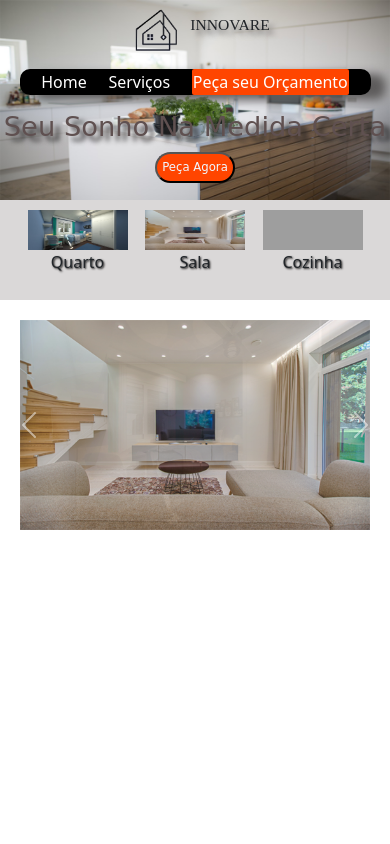
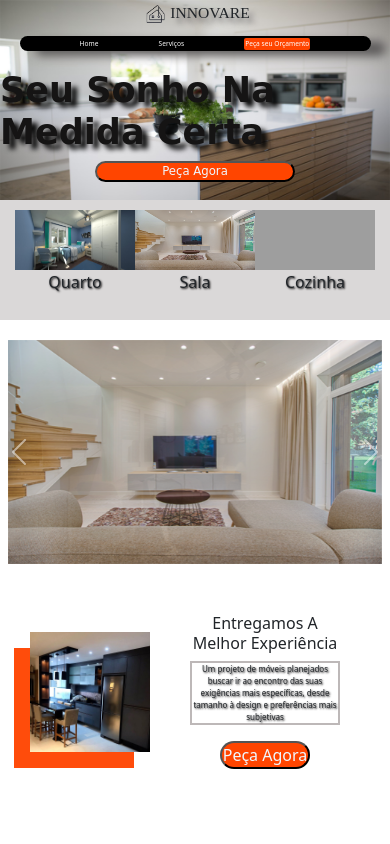
Before and after one commit to ersantoli/Innovare, a plain HTML site: page index.html in a window 390 px wide. Shown: the top 844 px of the page. Drawn offline with nearby package versions, Linux system fonts and the light colour scheme; grey boxes are pictures that could not be loaded; a web font is replaced by a local one.

Commit message:
2° commit

```diff
--- a/index.html
+++ b/index.html
@@ -12,10 +12,11 @@
 <link href="https://fonts.googleapis.com/css2?family=Allerta+Stencil&family=Montserrat:wght@100&family=Shalimar&display=swap" rel="stylesheet">
 <link href="https://cdn.jsdelivr.net/npm/bootstrap@5.2.2/dist/css/bootstrap.min.css" rel="stylesheet" integrity="sha384-Zenh87qX5JnK2Jl0vWa8Ck2rdkQ2Bzep5IDxbcnCeuOxjzrPF/et3URy9Bv1WTRi" crossorigin="anonymous">
    <style>
-        *{
-            margin: 0;
-            padding: 0;
-        }
+      *{
+        margin:0;
+        padding: 0;
+      }
+
         header{
             display: flex;
             flex-direction: column;
@@ -79,8 +80,9 @@
         }
     .h2TextHeader
       {
-         text-shadow: 6px 5px 5px rgb(37, 35, 35);
+         text-shadow: 6px 5px 5px rgb(7, 7, 7);
          font-size: 8vw;
+         color: orangered;
 
 
         }
@@ -94,6 +96,10 @@ justify-content: center;
 align-items: center;
         }
         .name{
+            display: flex;
+            align-items: center;
+            justify-content: center;
+            margin: 0 auto;
             font-size: 4vw;
             font-family: 'Allerta Stencil';
             text-shadow: 6px 5px 5px rgb(111, 108, 108);
@@ -102,14 +108,14 @@ align-items: center;
             background-color: orangered;
             color: aliceblue;
             border-radius: 20px;
-            padding: 5px;
+            width: 200px;
 
         }
         .subH{
             display: flex;
             flex-direction: row;
-            justify-content: space-evenly;
-            align-items: baseline;
+            justify-content: center;
+            align-items: center;
             padding: 10px;
             background: rgb(218, 216, 216);
 
@@ -136,12 +142,33 @@ align-items: center;
 
 
         }
+       .Projects{
+        display: flex;
+        flex-direction: row;
+        padding: 20px;
+       }
+       .Projects img{
+        filter: drop-shadow(-2rem 5rem orangered);
+        padding: 20px;
+       }
+       .txtXP{
+        font-size:1.5rem ;
 
-
+        text-align: center;
+        border: 2px solid rgb(189, 184, 184);
+       }
+       .FeedBack{
+        display: flex;
+        flex-direction: row;
+        margin-top: 50px;
+       }
 
         @media (max-width: 415px)
 
 {
+    .logo{
+    width: 30px;
+}
     header{
 
         height: 200px;
@@ -151,17 +178,53 @@ align-items: center;
         height: 20vh;
     }
     .h2TextHeader{
-        font-size: 7vw;
-        color: rgb(95, 80, 80);
+        font-size: 9vw;
+        color: rgb(21, 20, 20);
+        font-weight: 600;
     }
     .nav-bar{
 width: 90%;
+height: 2vh;
+font-size: 1.7vw;
     }
     .amostras{
-        width: 100px;
-        height: 40px;
+        width: 120px;
+        height: 60px;
+        padding: 0%;
+
     }
+    .Projects{
+        display: flex;
+        flex-direction: row;
+        align-items: center;
+        padding: 10px;
+        width: 290px;
 
+
+       }
+       .Projects img{
+       width: 160px;
+       filter: drop-shadow(-1rem 1rem rgb(255, 76, 11));
+       }
+   .inicial{
+    display: flex;
+    justify-content: center;
+    align-items: center;
+   }
+   .name{
+    display: flex;
+    justify-content: center;
+    align-items: center;
+   }
+   .txtXP{
+    font-size: .5rem;
+
+    width: 150px;
+
+   }
+   .txtXPh2{
+    font-size: 1rem;
+   }
 }
 
 
@@ -174,8 +237,13 @@ width: 90%;
 
     <header>
         <div class="inicial">
-            <img class="logo" src="logo house.png" alt="">
+            <div>
+                <img class="logo" src="logo house.png" alt="">
+            </div>
+           <div>
             <h2 class="name">INNOVARE</h2>
+           </div>
+
         </div>
 
 <div class="nav-bar">
@@ -217,7 +285,7 @@ width: 90%;
 
     </div>
 
-  <div class="carrosel">
+  <div class="carrosel row">
 
     <div id="carouselExampleFade" class="carousel slide carousel-fade" data-bs-ride="carousel">
         <div class="carousel-inner">
@@ -259,6 +327,39 @@ width: 90%;
 
   </div>
 
+  <div class="Projects">
+<div>
+    <img width="300"  src="cozinha1.jpg" alt="">
+</div>
+<div  style="padding: 20px;text-align: center;">
+    <h2 class="txtXPh2">Entregamos A Melhor Experiência</h2>
+    <p class="txtXP" >Um projeto de móveis planejados buscar ir ao encontro das suas exigências mais específicas, desde tamanho à design e preferências mais subjetivas</p>
+  <button class="obutton" style="width:90px;" >Peça Agora</button>
+</div>
+
+  </div>
+  <div>
+
+</div>
+
+
+<!--FeedBack Clientes-->
+<div class="FeedBack row">
+
+<div class="col-md-6">
+<img class="img-fluid" src="cliente.png" alt="">
+</div>
+
+<div class="col-md-6">
+    <h2>
+FeedBack dos Clientes
+    </h2>
+    <p>
+O serviço fornecido foi muito bom e amigavel, o resultado foi muito, muito alem do que eu poderia imaginar
+    </p>
+</div>
+</div>
+
 
     <script src="https://cdn.jsdelivr.net/npm/bootstrap@5.2.2/dist/js/bootstrap.bundle.min.js" integrity="sha384-OERcA2EqjJCMA+/3y+gxIOqMEjwtxJY7qPCqsdltbNJuaOe923+mo//f6V8Qbsw3" crossorigin="anonymous"></script>
 </body>
```
Also changed, not shown: 291002333_8023484594358278_8797218382224828471_n.jpg (added), 291358138_737018907575493_1647505672361544043_n.jpg (added), cliente.png (added), cozinha1.jpg (added).
